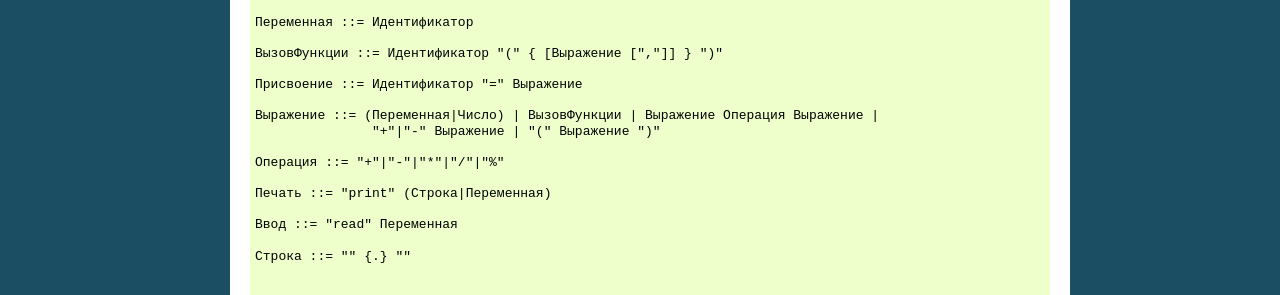
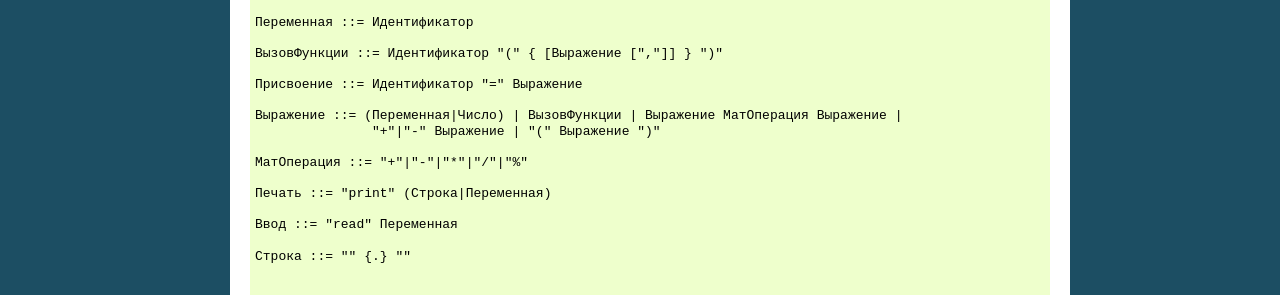
Before and after one commit to auliere/pyCompiler, a Sphinx documentation site: the page built from docs/source/grammary.rst, in a window 1280 px wide. Shown: the part 364-659 px from the top of the page. Built offline with Sphinx 7.4.7, drawn with Linux system fonts in a browser that asks for light colours; formulas are drawn with MathJax 3; some of the changed text lies outside the part shown.

Commit message:
fixed grammary

```diff
--- a/docs/source/grammary.rst
+++ b/docs/source/grammary.rst
@@ -27,10 +27,10 @@
 
    Присвоение ::= Идентификатор "=" Выражение
 
-   Выражение ::= (Переменная|Число) | ВызовФункции | Выражение Операция Выражение |
+   Выражение ::= (Переменная|Число) | ВызовФункции | Выражение МатОперация Выражение |
                   "+"|"-" Выражение | "(" Выражение ")"
 
-   Операция ::= "+"|"-"|"*"|"/"|"%"
+   МатОперация ::= "+"|"-"|"*"|"/"|"%"
 
    Печать ::= "print" (Строка|Переменная)
 
```
